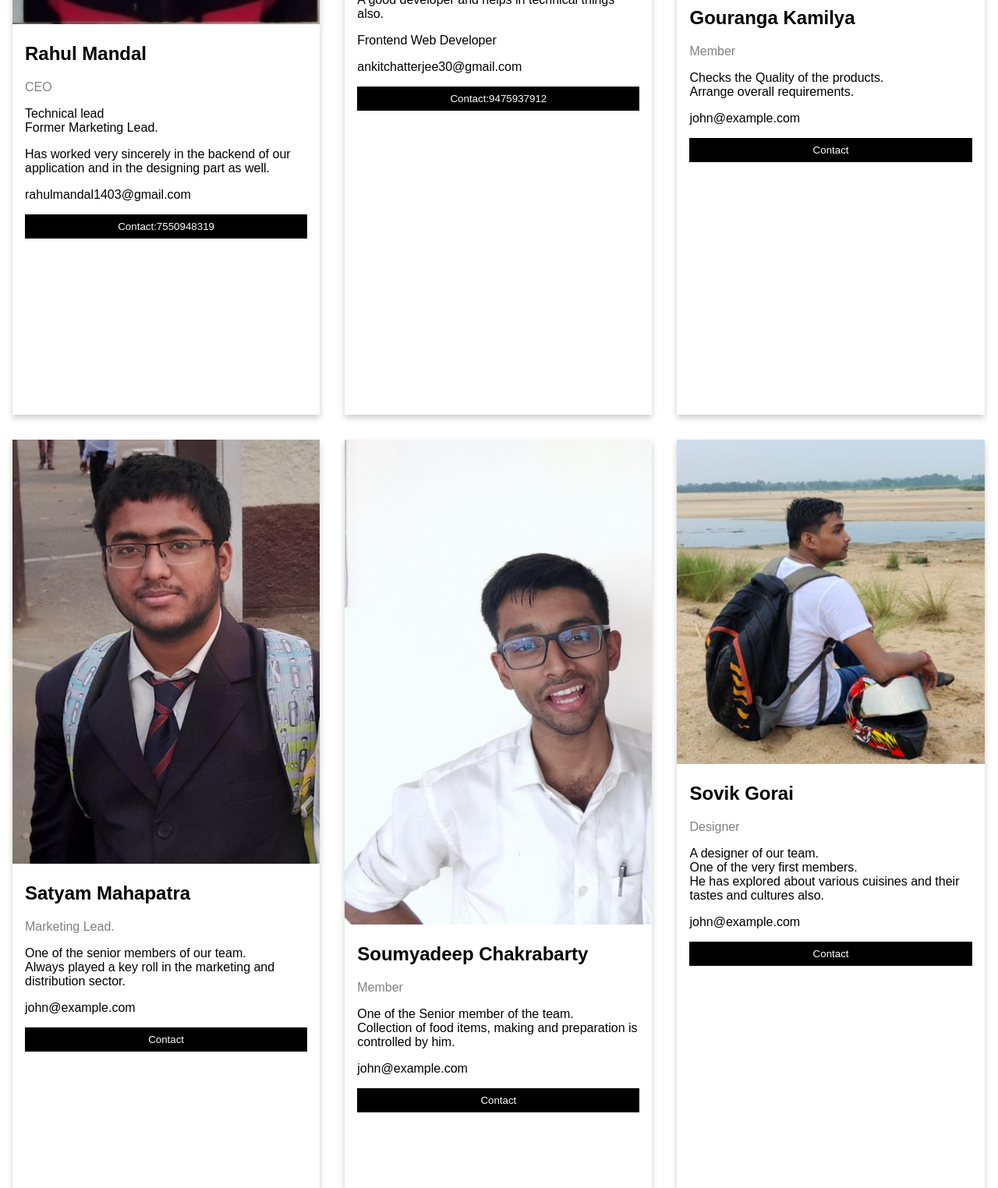
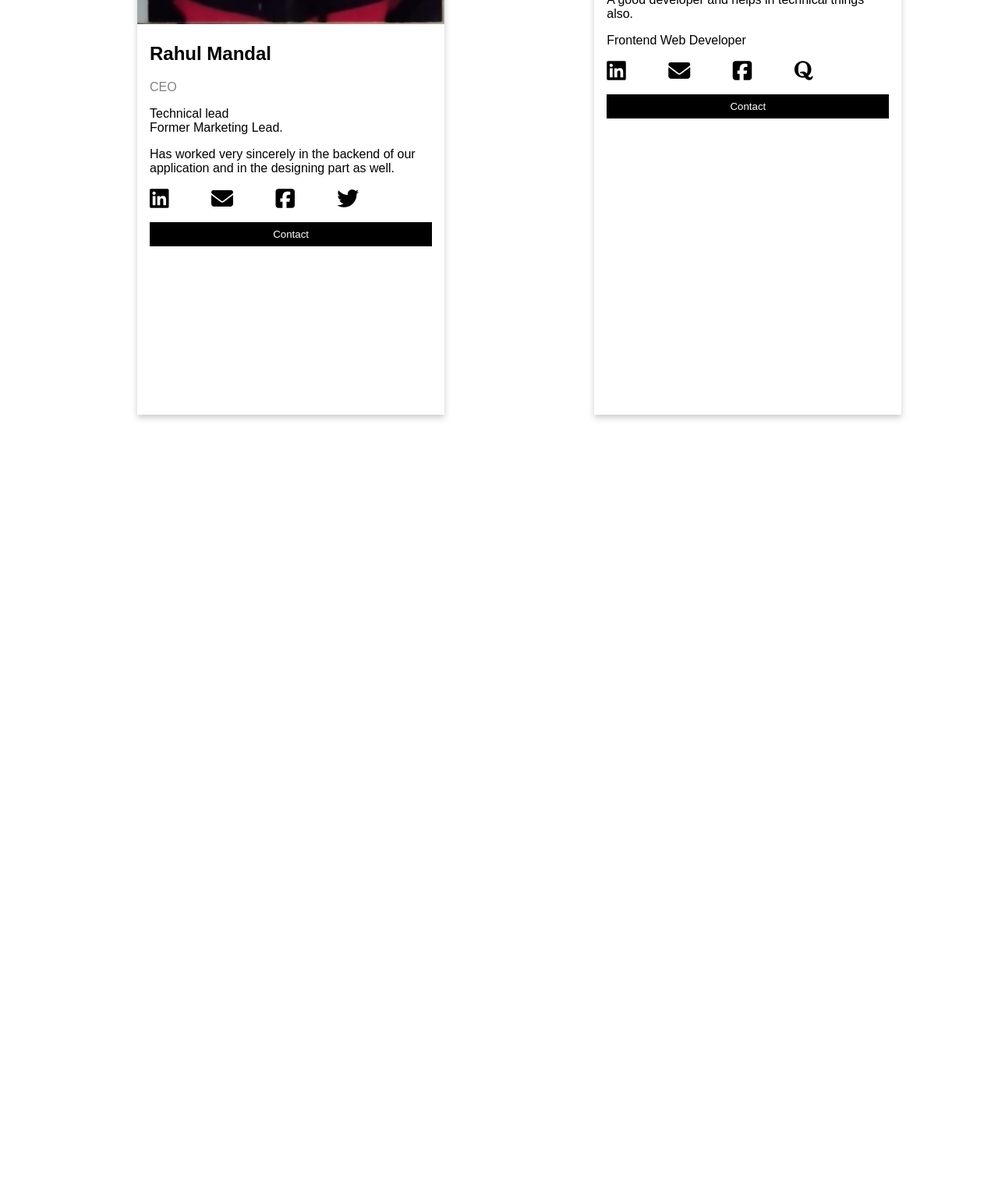
Before and after one commit to AnkitChatterjee30/CoffeeShop, a plain HTML site: page Coffee Shop/about us.html in a window 1280 px wide. Shown: the part 900-2424 px from the top of the page at 78% size. After the commit the page ends 1456 px from the top, so only its background shows below. Drawn offline with nearby package versions, Linux system fonts and the light colour scheme.

Commit message:
Update about us.html

```diff
--- a/Coffee Shop/about us.html
+++ b/Coffee Shop/about us.html
@@ -3,6 +3,14 @@
 
 <head>
   <meta name="viewport" content="width=device-width, initial-scale=1">
+  <!-- font awesome cdn link  -->
+  <link rel="stylesheet" href="https://cdnjs.cloudflare.com/ajax/libs/font-awesome/5.15.4/css/all.min.css">
+  <script src="https://cdn.jsdelivr.net/npm/typed.js@2.0.12"></script>
+  <link rel="stylesheet" href="https://cdnjs.cloudflare.com/ajax/libs/font-awesome/5.15.4/css/all.min.css">
+  <link rel="stylesheet" href="https://cdnjs.cloudflare.com/ajax/libs/font-awesome/4.7.0/css/font-awesome.min.css">
+  <!-- custom css file link  -->
+  <link href="https://fonts.googleapis.com/icon?family=Material+Icons" rel="stylesheet">
+  <script src='https://kit.fontawesome.com/a076d05399.js' crossorigin='anonymous'></script>
   <title>About us</title>
   <style>
     body {
@@ -25,6 +33,7 @@
       width: 33.3%;
       margin-bottom: 16px;
       padding: 0 8px;
+      margin-left: 160px;
     }
 
     .card {
@@ -38,12 +47,14 @@
       background-color: #474e5d;
       color: white;
     }
-    .about-section h1{
+
+    .about-section h1 {
       font-size: 50px;
       margin-bottom: 20px;
       text-decoration: underline;
     }
-    .about-section p{
+
+    .about-section p {
       font-size: 27px;
       font-weight: 200;
       font-family: 'Times New Roman', Times, serif;
@@ -100,7 +111,8 @@
   <div class="about-section">
     <h1>About the Creaters</h1>
     <p>Welcome to our about-us Page.</p>
-    <p>Following are the people who have worked really very hard to create this huge meagproject of coffee shop, snacks shop in the form of a website.</p>
+    <p>Following are the people who have worked really very hard to create this huge mega project of coffee shop, snacks
+      shop in the form of a website. It is a full-stack web-based application. Please, have a look</p>
   </div>
 
   <h2 style="text-align:center; font-size: 35px;">Our Team</h2>
@@ -113,8 +125,17 @@
           <p class="title">CEO</p>
           <p>Technical lead <br>Former Marketing Lead.</p>
           <p>Has worked very sincerely in the backend of our application and in the designing part as well.</p>
-          <p>rahulmandal1403@gmail.com</p>
-          <p><button class="button">Contact:7550948319</button></p>
+          <p><a href="https://www.linkedin.com/in/rahul-mandal-a95b57210/" class="fab fa-linkedin"
+              style="color:black; font-size:28px; text-decoration:none;"></a>
+            <a href="mailto: rahulmandal1403@gmail.com" class="fa fa-envelope"
+              style="color:black; font-size:28px; text-decoration:none; margin-left: 50px;"></a>
+            <a href="https://www.facebook.com/profile.php?id=100058382233735" class="fab fa-facebook-square"
+              style="color:black; font-size:28px; text-decoration:none; margin-left: 50px;"></a>
+            <a href="https://twitter.com/Rahul33475632?t=O1VsnX_h2DUMhBiPCRoGeQ&s=09" class="fab fa-twitter"
+              style="color:black; font-size:28px; text-decoration:none; margin-left: 50px;"></a>
+          </p>
+          <p><button class="button"><a href="tel:7550948319"
+                style="color: white; text-decoration: none;">Contact</a></button></p>
         </div>
       </div>
     </div>
@@ -127,66 +148,24 @@
           <p class="title">Director</p>
           <p>Leader of the snack sector.<br>A good developer and helps in technical things also.</p>
           <p>Frontend Web Developer</p>
-          <p>ankitchatterjee30@gmail.com</p>
-          <p><button class="button">Contact:9475937912</button></p>
-        </div>
-      </div>
-    </div>
-
-    <div class="column">
-      <div class="card">
-        <img src="images/gouranga.jpg" alt="John" style="width:100%">
-        <div class="container">
-          <h2>Gouranga Kamilya</h2>
-          <p class="title">Member</p>
-          <p>Checks the Quality of the products.<br>Arrange overall requirements.</p>
-          <p>john@example.com</p>
-          <p><button class="button">Contact</button></p>
-        </div>
-      </div>
-    </div>
-  </div>
-
-  <div class="row">
-    <div class="column">
-      <div class="card">
-        <img src="images/satyam.jpg" alt="John" style="width:100%">
-        <div class="container">
-          <h2>Satyam Mahapatra</h2>
-          <p class="title">Marketing Lead.</p>
-          <p>One of the senior members of our team.<br>Always played a key roll in the marketing and distribution sector.</p>
-          <p>john@example.com</p>
-          <p><button class="button">Contact</button></p>
+          <p><a href="https://www.linkedin.com/in/ankit-chatterjee-99233321a" class="fab fa-linkedin"
+              style="color:black; font-size:28px; text-decoration:none;"></a>
+            <a href="mailto: ankitchatterjee30@gmail.com" class="fa fa-envelope"
+              style="color:black; font-size:28px; text-decoration:none; margin-left: 50px;"></a>
+            <a href="https://www.facebook.com/profile.php?id=100064222097252" class="fab fa-facebook-square"
+              style="color:black; font-size:28px; text-decoration:none; margin-left: 50px;"></a>
+            <a href="https://www.quora.com/profile/Ankit-Chatterjee-67" class="fab fa-quora"
+              style="color:black; font-size:28px; text-decoration:none; margin-left: 50px;"></a>
+          </p>
+          <p><button class="button"><a href="tel:9475937912"
+                style="color: white; text-decoration: none;">Contact</a></button></p>
         </div>
       </div>
     </div>
 
 
-    <div class="column">
-      <div class="card">
-        <img src="images/soumyadeep.jpg" alt="John" style="width:100% ">
-        <div class="container">
-          <h2>Soumyadeep Chakrabarty</h2>
-          <p class="title">Member</p>
-          <p>One of the Senior member of the team.<br>Collection of food items, making and preparation is controlled by him.</p>
-          <p>john@example.com</p>
-          <p><button class="button">Contact</button></p>
-        </div>
-      </div>
-    </div>
 
-    <div class="column">
-      <div class="card">
-        <img src="images/sovik.png" alt="John" style="width:100% ">
-        <div class="container">
-          <h2>Sovik Gorai</h2>
-          <p class="title">Designer</p>
-          <p>A designer of our team.<br>One of the very first members. <br> He has explored about various cuisines and their tastes and cultures also.</p>
-          <p>john@example.com</p>
-          <p><button class="button">Contact</button></p>
-        </div>
-      </div>
-    </div>
+
   </div>
 </body>
 
```
